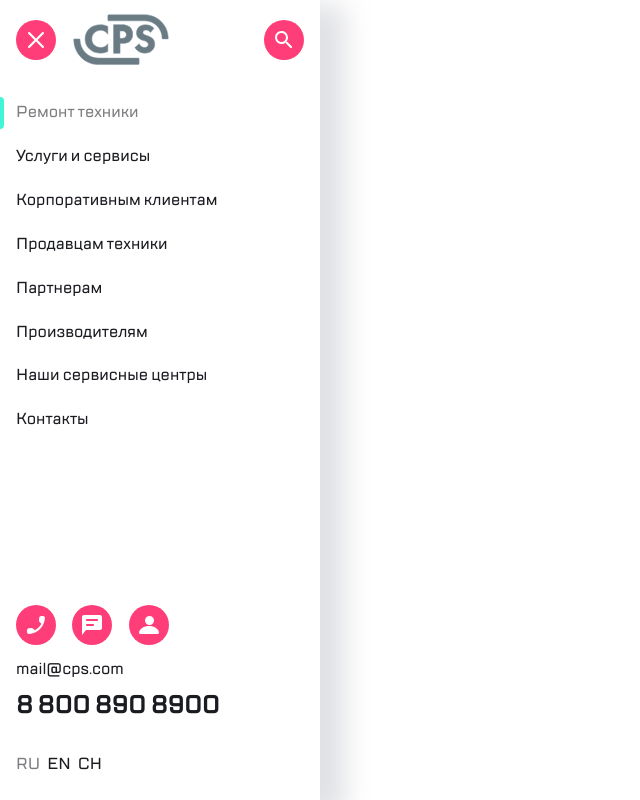
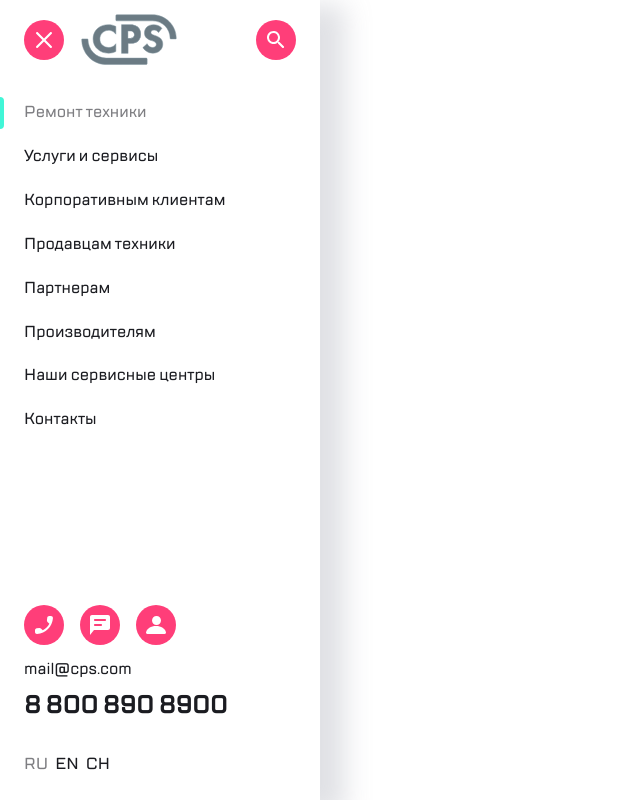
Before and after one commit to it-Lilya/-advanced_styling4.1, a plain HTML site: page index.html in a window 1280 px wide. Shown: the whole page, without its empty margins (0-640 px from the left). Drawn offline with Linux system fonts and the light colour scheme.

Commit message:
исправила недочеты

```diff
--- a/style/style.css
+++ b/style/style.css
@@ -18,11 +18,13 @@ body {
   width: 320px;
   height: 100vh;
   box-shadow: 20px 10px 25px 5px #dadce0d9;
-  padding-left: 16px;
-  padding-right: 16px;
+  padding-left: 24px;
+  padding-right: 24px;
   padding-top: 1.76vh;
   padding-bottom: 3.12vh;
-  position: relative;
+  display: flex;
+  flex-direction: column;
+  /* position: relative; */
 }
 
 .header {
@@ -61,6 +63,7 @@ body {
   display: flex;
   flex-direction: column;
   justify-content: space-between;
+  overflow-y: auto;
 }
 .basic__navigation > a {
   text-decoration: none;
@@ -81,16 +84,13 @@ body {
   margin-top: -4px;
 }
 .footer {
-  position: absolute;
-  bottom: 3.12vh;
   display: flex;
   flex-direction: column;
-  width: 90%;
 }
 .footer__container-buttons {
   display: flex;
   justify-content: space-between;
-  width: 53%;
+  width: 56%;
 }
 
 .footer > a, .footer__container > a {
@@ -104,7 +104,7 @@ body {
   margin-top: 1.18vh;
   font-size: 24px;
   line-height: 32px;
-  font-weight: 700;
+  font-weight: bold;
 }
 .footer__container {
   display: flex;
```
